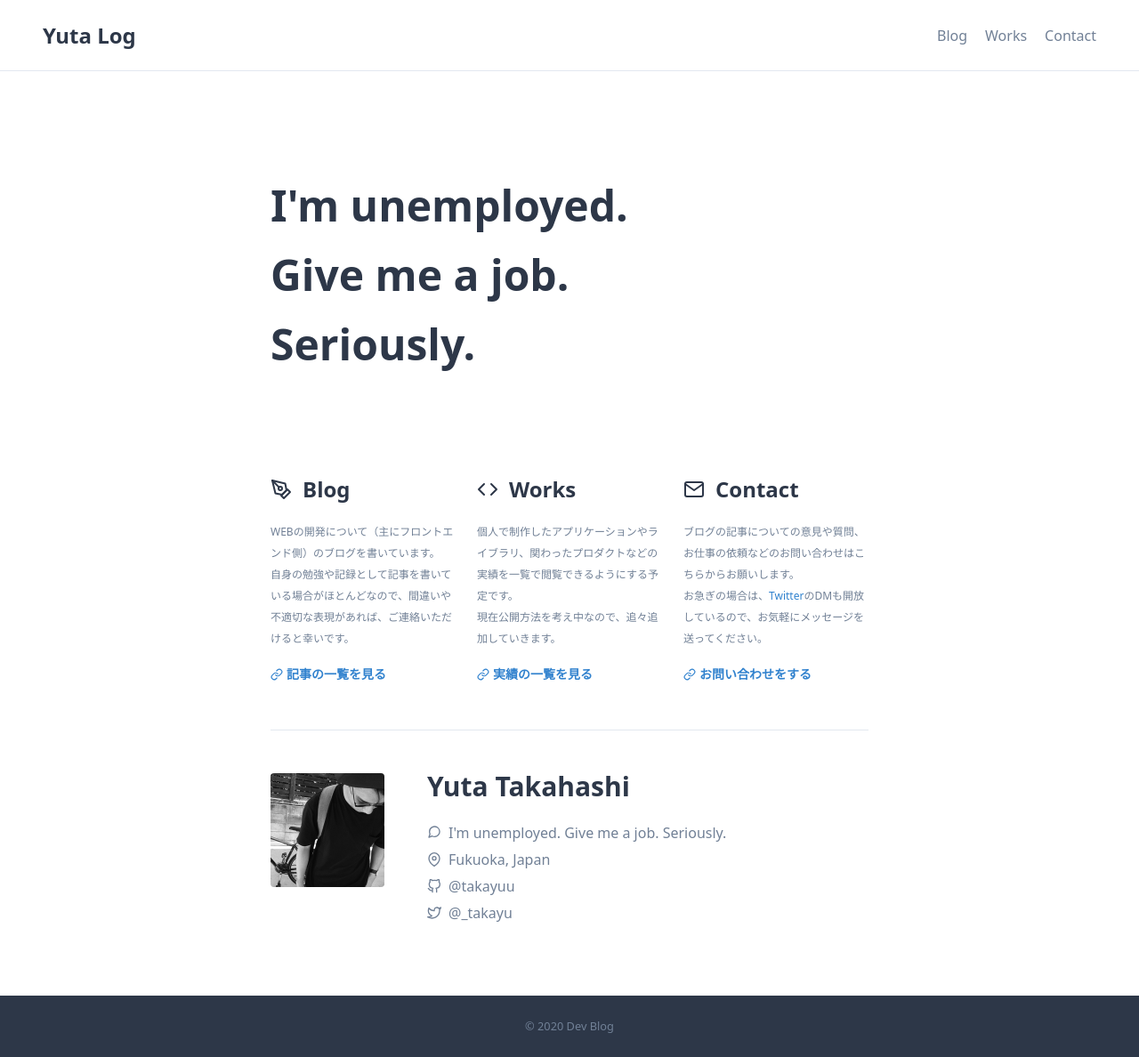
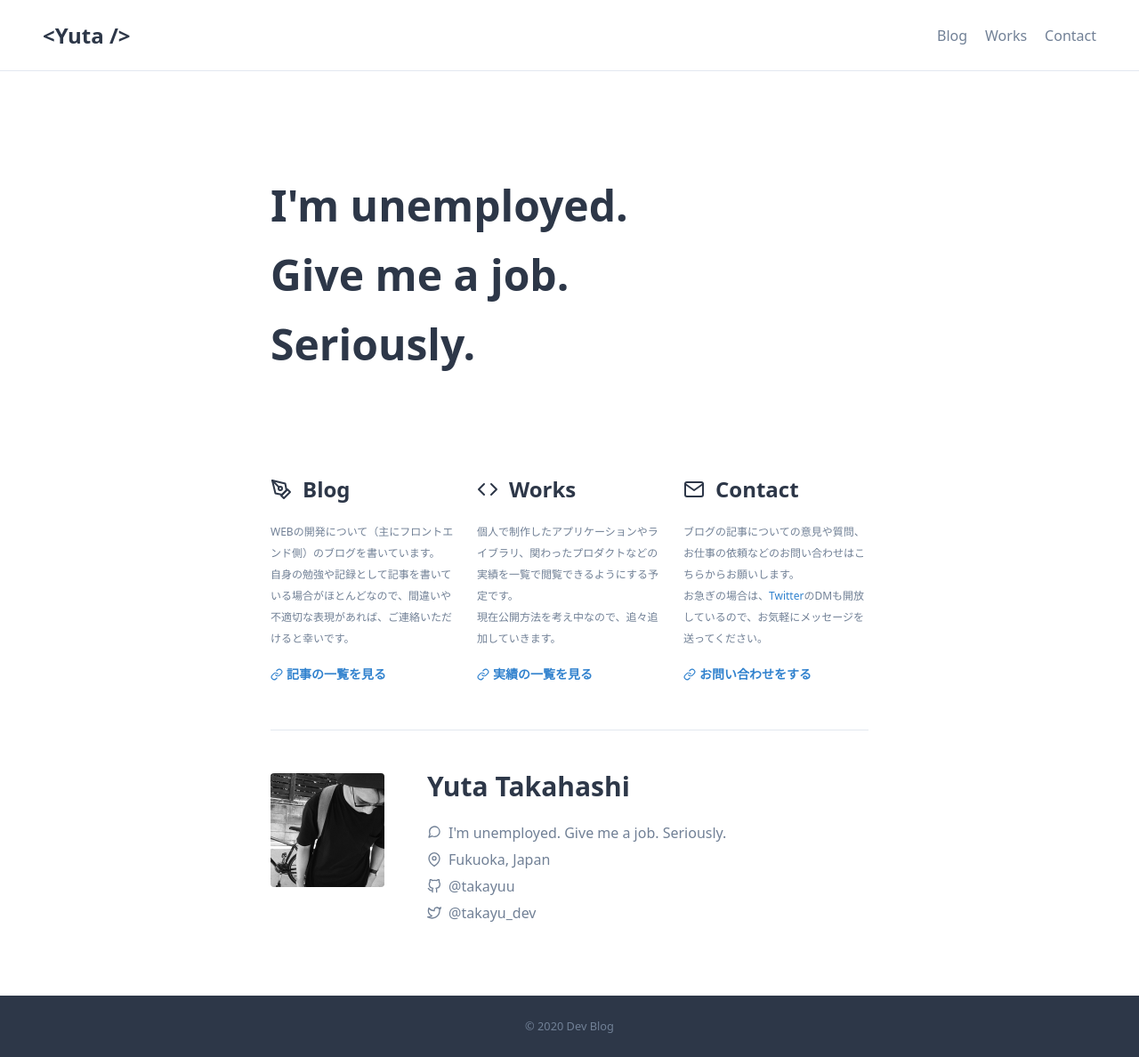
Before and after one commit to imatchapro/dev-blog, a Next.js app: page / in a window 1280 px wide. Shown: the whole page at 89% size. Built offline with nearby package versions, Linux system fonts and the light colour scheme; a small style sheet from the web is missing.

Commit message:
fix: Fixed typo in Twitter account

```diff
--- a/src/components/atoms/HeaderLogo.tsx
+++ b/src/components/atoms/HeaderLogo.tsx
@@ -4,7 +4,9 @@ import Link from 'next/link'
 const HeaderLogo: React.FC = () => {
   return (
     <Link href="/">
-      <a className="text-gray-800 text-xl font-bold sm:text-2xl">Yuta Log</a>
+      <a className="text-gray-800 text-xl font-bold sm:text-2xl">
+        &lt;Yuta /&gt;
+      </a>
     </Link>
   )
 }
--- a/src/components/organisms/TheProfile.tsx
+++ b/src/components/organisms/TheProfile.tsx
@@ -37,7 +37,7 @@ const TheProfile: React.FC = () => {
             />
             <ProfileListItem
               icon={FiTwitter}
-              text="@_takayu"
+              text="@takayu_dev"
               href="https://twitter.com/takayu_dev"
             />
           </ul>
--- a/src/components/templates/PageHead.tsx
+++ b/src/components/templates/PageHead.tsx
@@ -8,8 +8,8 @@ type Props = {
   image: string
 }
 
-const site_name = 'Dev Blog'
-const twitter_id = '@imatchapro'
+const site_name = 'Yuta Takahashi Developer Website'
+const twitter_id = '@takayu_dev'
 
 const PageHead: React.FC<Props> = ({
   title,
```
